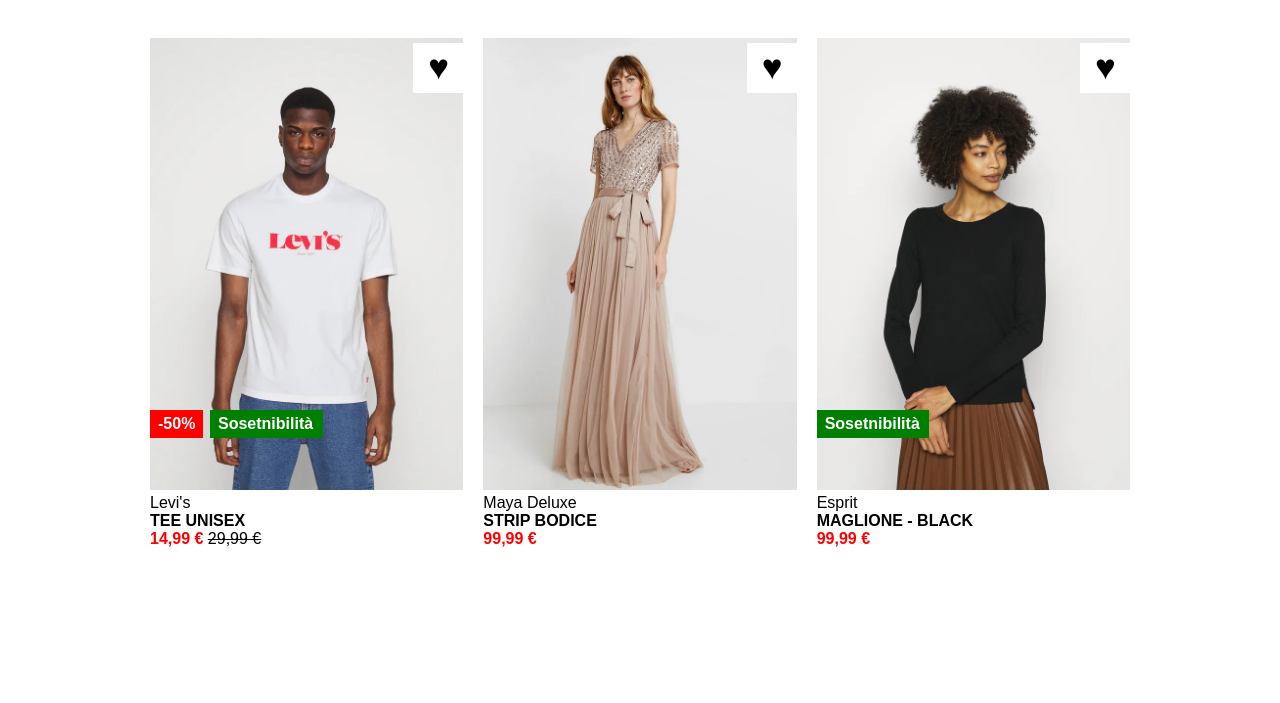
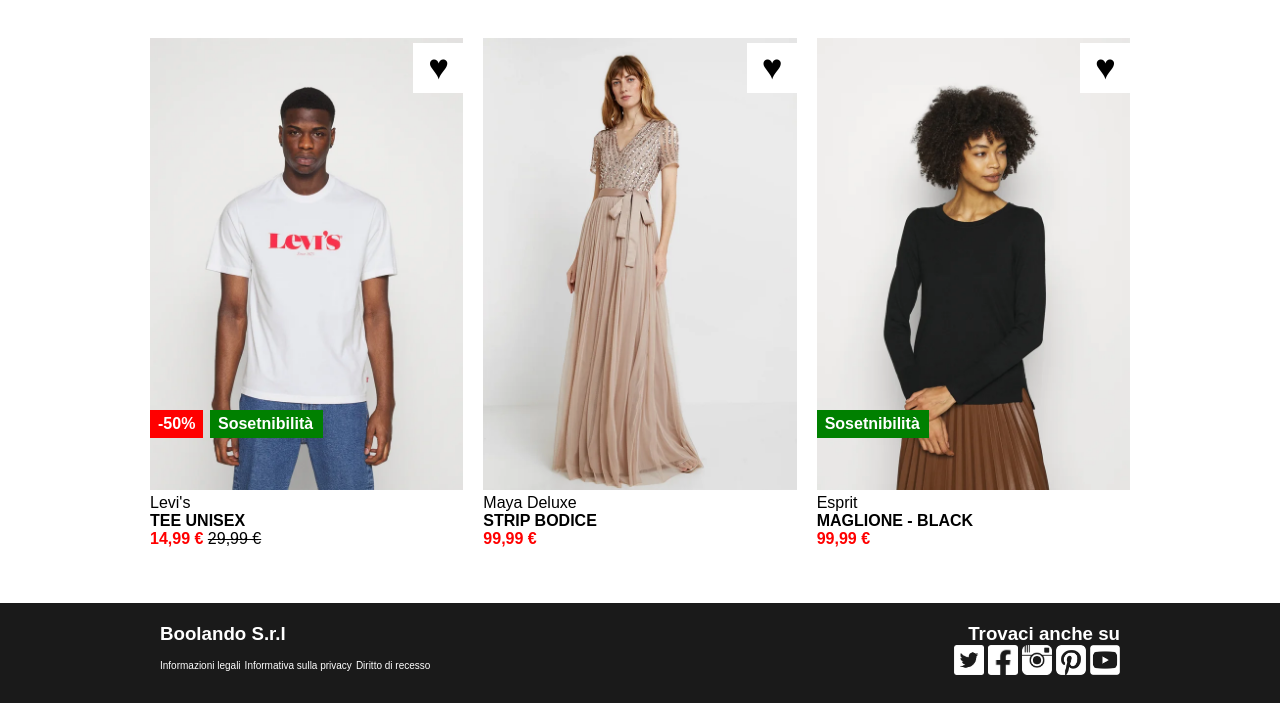
Before and after one commit to EmanueleCozzolino18/html-css-boolando, a plain HTML site: page bonus/index.html in a window 1280 px wide. Shown: the part 623-1326 px from the top of the page. Before the commit the page ends 1201 px from the top, so only its background shows below. Drawn offline with Linux system fonts and the light colour scheme.

Commit message:
[UDP] Finished footer

```diff
--- a/bonus/css/style.css
+++ b/bonus/css/style.css
@@ -17,8 +17,11 @@ main {
     padding-top: 100px;
 }
 
-.head-cont {
-    height: 60px;
+.flex {
+    display: flex;
+}
+
+.u-cont {
     margin: auto;
     top: 0px;
     left: 0px;
@@ -27,10 +30,6 @@ main {
 .container {
     max-width: 1200px;
     margin: auto;
-}
-
-.headrow {
-    display: flex;
 }
 
 .row {
@@ -61,15 +60,23 @@ main {
 
 .head-35 {
     width: 35%;
-    height: 30px;
 }
 
 .head-60 {
     width: 50%;
-    height: 30px;
     text-align: center;
 }
 
+.foot-50 {
+    width: 50%;
+    height: 60px;
+}
+
+footer {
+    background-color: #1A1A1A;
+    width: 100%;
+    margin-top: 25px;
+}
 
 
 /* FINE CLASSI LAYOUT */
@@ -158,6 +165,10 @@ main {
     padding: 15px;
 }
 
+.padding-20 {
+    padding: 20px;
+}
+
 .list {
     list-style-type: none;
 }
@@ -194,3 +205,19 @@ main {
     width: 30px;
     filter: brightness(0) saturate(100%) invert(97%) sepia(3%) saturate(0%) hue-rotate(260deg) brightness(103%) contrast(104%);
 }
+
+.font-c {
+    color: white;
+    font-family: Arial, sans-serif;
+}
+
+.font-b a {
+    color: white;
+    font-family: Arial, sans-serif;
+    text-decoration: none;
+    font-size: 10px;
+}
+
+.text-foot {
+    margin-top: 10px;
+}
--- a/bonus/index.html
+++ b/bonus/index.html
@@ -10,10 +10,10 @@
 
 <header>
     <!--HEADER-->
-    <div class="head-cont">
-        <div class="headrow prod-100 padding-10">
+    <div class="u-cont">
+        <div class="prod-100 padding-10 flex">
             <div class="head-35">
-                <ul class="list list-w">
+                <ul class="list list-w p.head">
                     <li>
                         <a href="#">Donna</a>
                     </li>
@@ -122,6 +122,34 @@
         </div>
         </div>
     </main>
+
+    <footer>
+        <!-- INZIO FOOTER-->
+        <div class="u-cont">
+            <div class="prod-100 padding-20 flex">
+                <div class="foot-50">
+                    <h3 class="font-c">Boolando S.r.l</h3>
+                    <div class="text-foot font-b">
+                        <a href="#">Informazioni legali</a>
+                        <a href="#">Informativa sulla privacy</a>
+                        <a href="#">Diritto di recesso</a>
+                    </div>
+                </div>
+                <div class="foot-50">
+                    <h3 class="font-c text-right">Trovaci anche su</h3>
+                    <div class="text-right">
+                        <img src="./img/twitter-square-icon.webp" alt="Icona twitter" class="icon-size">
+                        <img src="./img/facebook-square-icon-511x512-9dz42ub9.png" alt="Icona Facebook"
+                            class="icon-size">
+                        <img src="./img/Black_Instagram_icon.svg.png" alt="Icona Instagram" class="icon-size">
+                        <img src="./img/pinterest-square-512.webp" alt="Icona Pinterest" class="icon-size">
+                        <img src="./img/youtube-square.png" alt="Icona Youtube" class="icon-size">
+                    </div>
+                </div>
+            </div>
+        </div>
+
+    </footer>
 </body>
 
 </html>
```
Also changed, not shown: bonus/img/Black_Instagram_icon.svg.png (added), bonus/img/facebook-square-icon-511x512-9dz42ub9.png (added), bonus/img/pinterest-square-512.webp (added), bonus/img/twitter-square-icon.webp (added), bonus/img/youtube-square.png (added).
